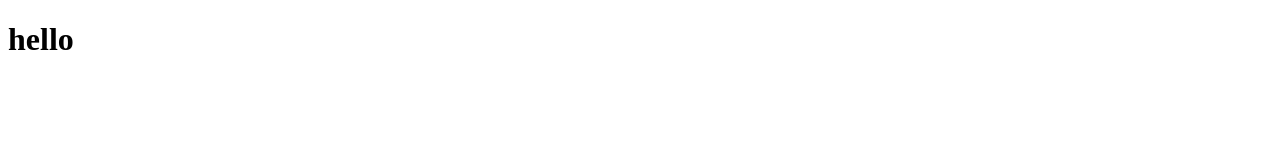
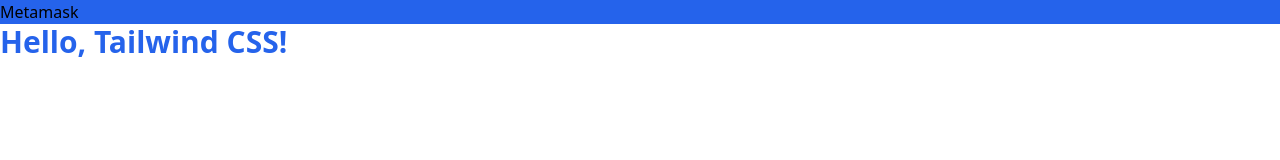
Before and after one commit to web-online-auth/metamask, a plain HTML site: page index.html in a window 1280 px wide. Drawn offline with nearby package versions, Linux system fonts and the light colour scheme.

Commit message:
Update index.html

```diff
--- a/index.html
+++ b/index.html
@@ -3,10 +3,15 @@
 <head>
     <meta charset="UTF-8">
     <meta name="viewport" content="width=device-width, initial-scale=1.0">
-    <title>Document</title>
+    <title>Metamask</title>
+
+    <script src="https://cdn.tailwindcss.com"></script>
 </head>
 <body>
-<h1>hello</h1>
+<div>
+    <h1 class="bg-blue-600 ">Metamask</h1>
+    <h1 class="text-3xl font-bold text-blue-600">Hello, Tailwind CSS!</h1>
+</div>
 
 </body>
 </html>
```
